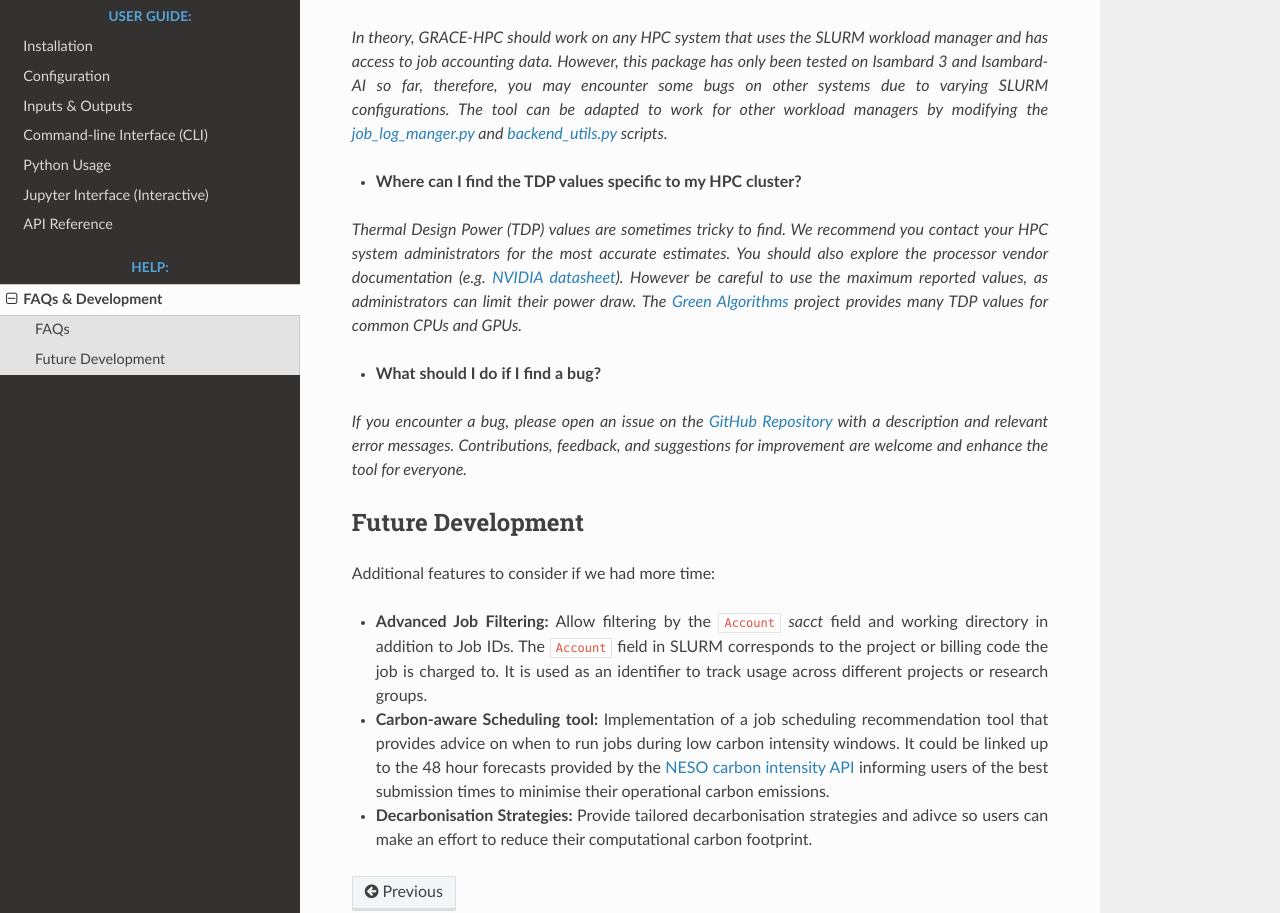
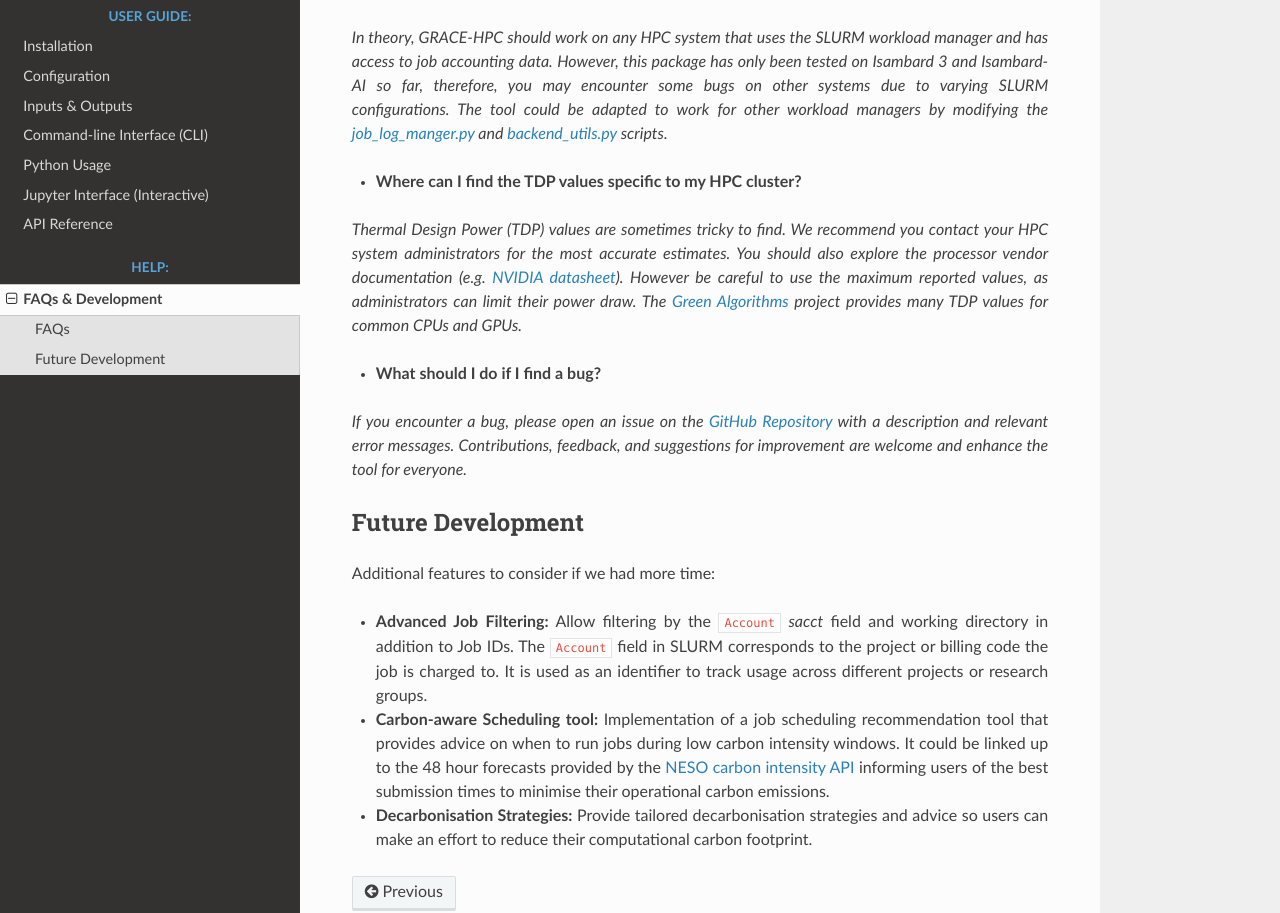
Before and after one commit to Elliot-Ayliffe/GRACE-HPC, a Sphinx documentation site: the page built from docs/faqs.md, in a window 1280 px wide and 1279 px high. Shown: the part 238-1151 px from the top of the window. Built offline with Sphinx 7.4.7 and the Read the Docs theme 3.1.0, drawn with Linux system fonts in a browser that asks for light colours.

Commit message:
Update faqs.md

```diff
--- a/docs/faqs.md
+++ b/docs/faqs.md
@@ -4,7 +4,7 @@
 
 - **Which HPC systems is GRACE-HPC compatible with?**
 
-*In theory, GRACE-HPC should work on any HPC system that uses the SLURM workload manager and has access to job accounting data. However, this package has only been tested on Isambard 3 and Isambard-AI so far, therefore, you may encounter some bugs on other systems due to varying SLURM configurations. The tool can be adapted to work for other workload managers by modifying the [job_log_manger.py](https://github.com/Elliot-Ayliffe/GRACE-HPC/blob/main/gracehpc/core/job_log_manager.py) and [backend_utils.py](https://github.com/Elliot-Ayliffe/GRACE-HPC/blob/main/gracehpc/core/backend_utils.py) scripts.*
+*In theory, GRACE-HPC should work on any HPC system that uses the SLURM workload manager and has access to job accounting data. However, this package has only been tested on Isambard 3 and Isambard-AI so far, therefore, you may encounter some bugs on other systems due to varying SLURM configurations. The tool could be adapted to work for other workload managers by modifying the [job_log_manger.py](https://github.com/Elliot-Ayliffe/GRACE-HPC/blob/main/gracehpc/core/job_log_manager.py) and [backend_utils.py](https://github.com/Elliot-Ayliffe/GRACE-HPC/blob/main/gracehpc/core/backend_utils.py) scripts.*
 
 - **Where can I find the TDP values specific to my HPC cluster?**
 
@@ -22,4 +22,4 @@ Additional features to consider if we had more time:
 
 - **Carbon-aware Scheduling tool:** Implementation of a job scheduling recommendation tool that provides advice on when to run jobs during low carbon intensity windows. It could be linked up to the 48 hour forecasts provided by the [NESO carbon intensity API](https://carbon-intensity.github.io/api-definitions/#carbon-intensity-api-v2-0-0) informing users of the best submission times to minimise their operational carbon emissions.
 
-- **Decarbonisation Strategies:** Provide tailored decarbonisation strategies and adivce so users can make an effort to reduce their computational carbon footprint.
+- **Decarbonisation Strategies:** Provide tailored decarbonisation strategies and advice so users can make an effort to reduce their computational carbon footprint.
```
